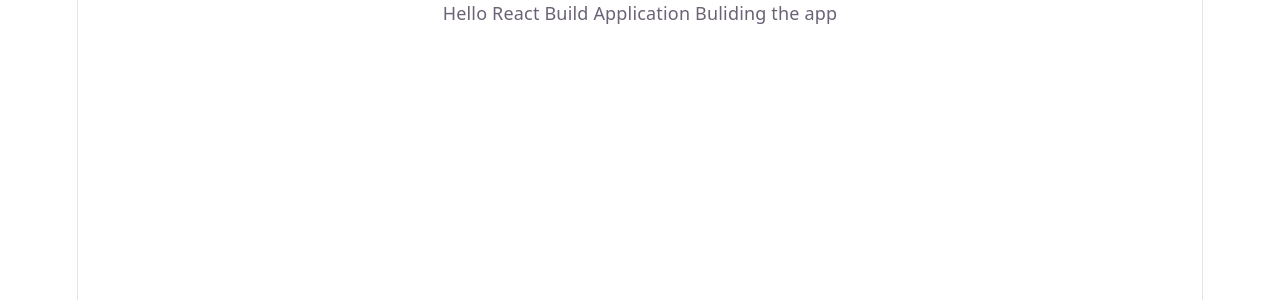
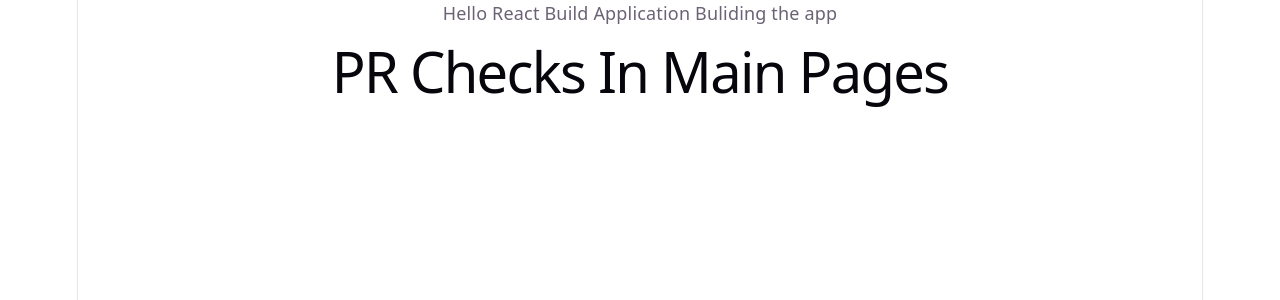
Before and after one commit to ameensk786/bulidngapp, a React (Vite) app: page / in a window 1280 px wide. Shown: the top 300 px of the page. Built offline with nearby package versions, Linux system fonts and the light colour scheme.

Commit message:
Pr Checks are Verify

```diff
--- a/src/App.jsx
+++ b/src/App.jsx
@@ -1,7 +1,10 @@
 const App = () => {
   return (
     <>
-      <p>Hello React Build Application Buliding the app</p>
+      <p>Hello React Build Application Buliding the app
+
+      </p>
+      <h1>PR Checks In Main Pages</h1>
     </>
   );
 };
```
